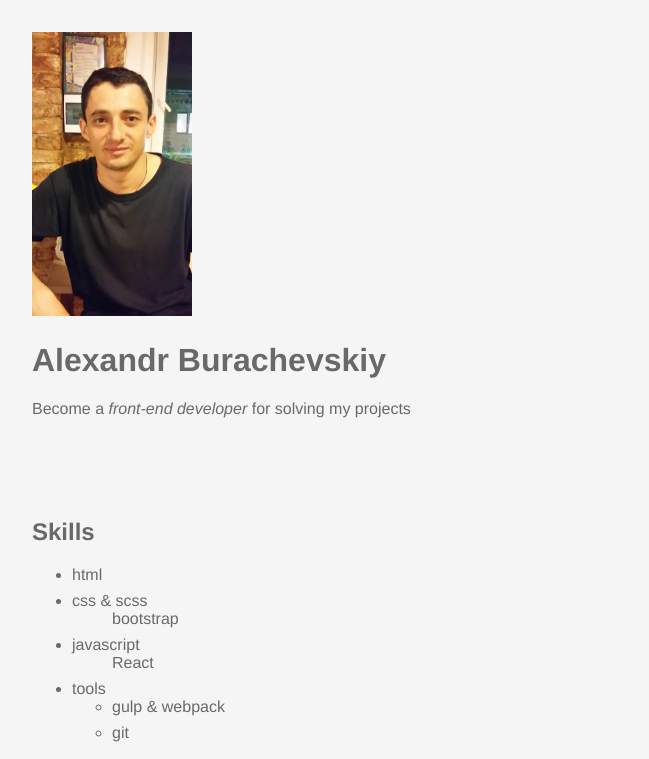
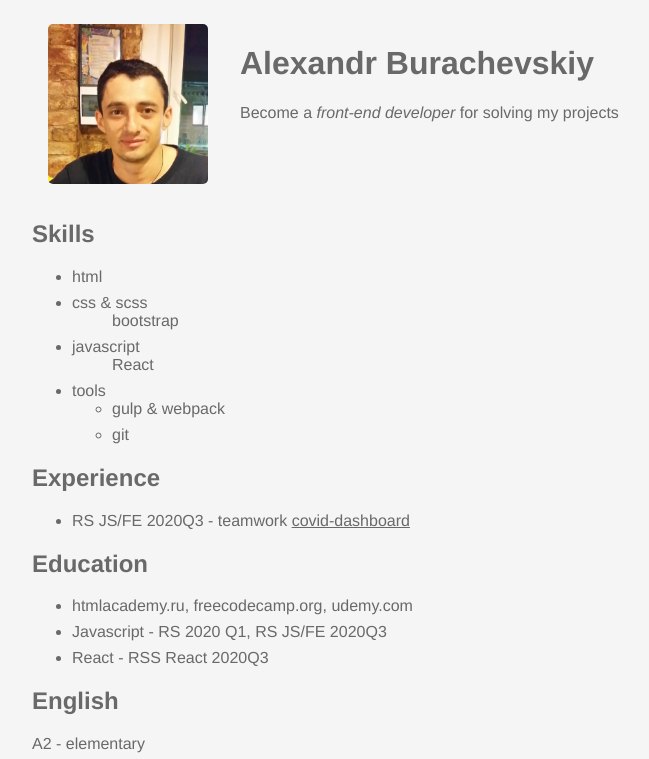
Before and after one commit to burik84/rsschool-cv, a plain HTML site: page index.html in a window 1280 px wide. Shown: the top 759 px of the page, without its empty margins (288-937 px from the left). Drawn offline with Linux system fonts and the light colour scheme.

Commit message:
feat: update style

```diff
--- a/assets/style.css
+++ b/assets/style.css
@@ -1,5 +1,5 @@
 body {
-  font-family: "Helvetica", "Arial", sans-serif;
+  font-family: 'Helvetica', 'Arial', sans-serif;
   width: 100%;
   max-width: 1024px;
   margin: 0 auto;
@@ -12,12 +12,22 @@ header,
 main {
   width: 100%;
   max-width: 640px;
-  margin: 0 auto;
-  padding: 32px;
+  margin: 8px auto;
 }
-
+header {
+  display: flex;
+  flex-direction: row;
+}
+header > div {
+  margin: 16px;
+}
+.cv-img {
+  height: 160px;
+  overflow: hidden;
+  border-radius: 5px;
+}
 a {
-  text-decoration: none;
+  text-decoration: underline;
   color: inherit;
 }
 
--- a/index.html
+++ b/index.html
@@ -11,8 +11,10 @@
       <div class="cv-img">
         <img src="./assets/Alex_Bur.jpg" alt="photo Alexandr" width="160" />
       </div>
-      <h1>Alexandr Burachevskiy</h1>
-      <p>Become a <i>front-end developer</i> for solving my projects</p>
+      <div>
+        <h1>Alexandr Burachevskiy</h1>
+        <p>Become a <i>front-end developer</i> for solving my projects</p>
+      </div>
     </header>
     <main>
       <article class="cv">
@@ -54,7 +56,6 @@
               >
             </li>
           </ul>
-          >
         </section>
         <section>
           <h2>Education</h2>
```
